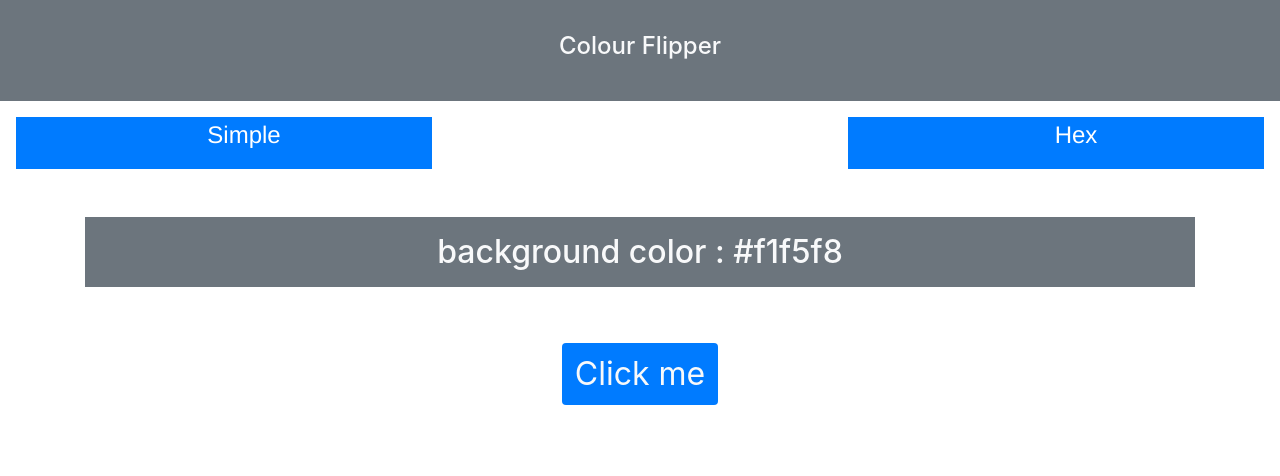
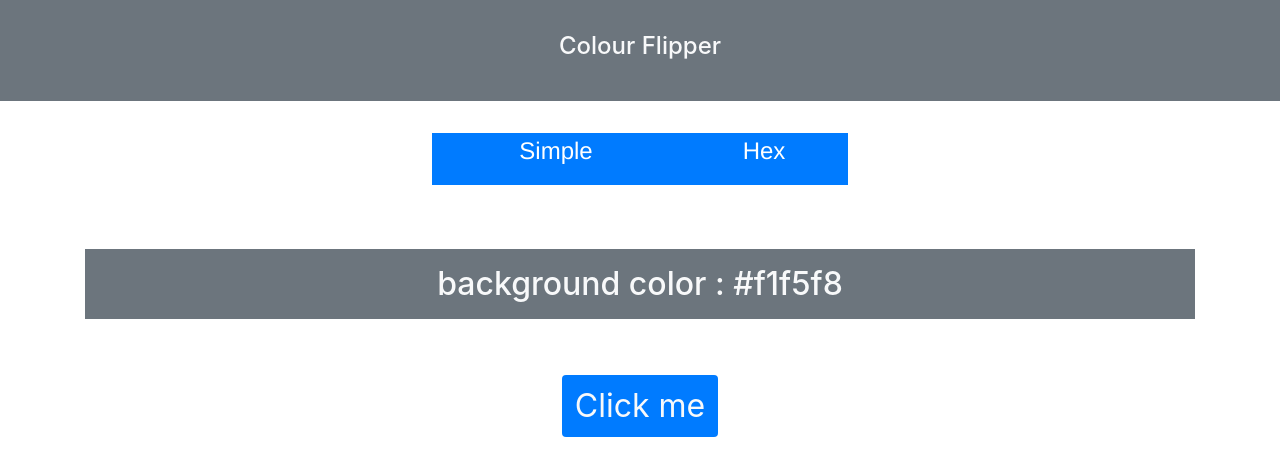
Before and after one commit to muddasir2929/Vanilla-JavaScript-Projects, a plain HTML site: page color flipper application/index.html in a window 1280 px wide. Drawn offline with nearby package versions, Linux system fonts and the light colour scheme.

Commit message:
Changed structure of simple and hex pages

```diff
--- a/color flipper application/index.html
+++ b/color flipper application/index.html
@@ -19,7 +19,11 @@
         </div>
 
         <div class="row text-light m-3">
-            <div class="bottomSection bg-primary col-sm-4">
+            <div class="col-sm-4">
+
+            </div>
+
+            <div class="bottomSection bg-primary col-sm-2 my-3">
                 <ul>
                     <li>
                         <a href="index.html">Simple</a>
@@ -27,15 +31,16 @@
                 </ul>
             </div>
 
-            <div class="col-sm-4">
-
-            </div>
-            <div class="bottomSection bg-primary col-sm-4">
+            <div class="bottomSection bg-primary col-sm-2 my-3">
                 <ul>
                     <li>
                         <a href="hex.html">Hex</a>
                     </li>
                 </ul>
+            </div>
+
+            <div class="col-sm-4">
+
             </div>
         </div>
     </nav>
```
Also changed, not shown: color flipper application/hex.html (+13 -5 lines).
